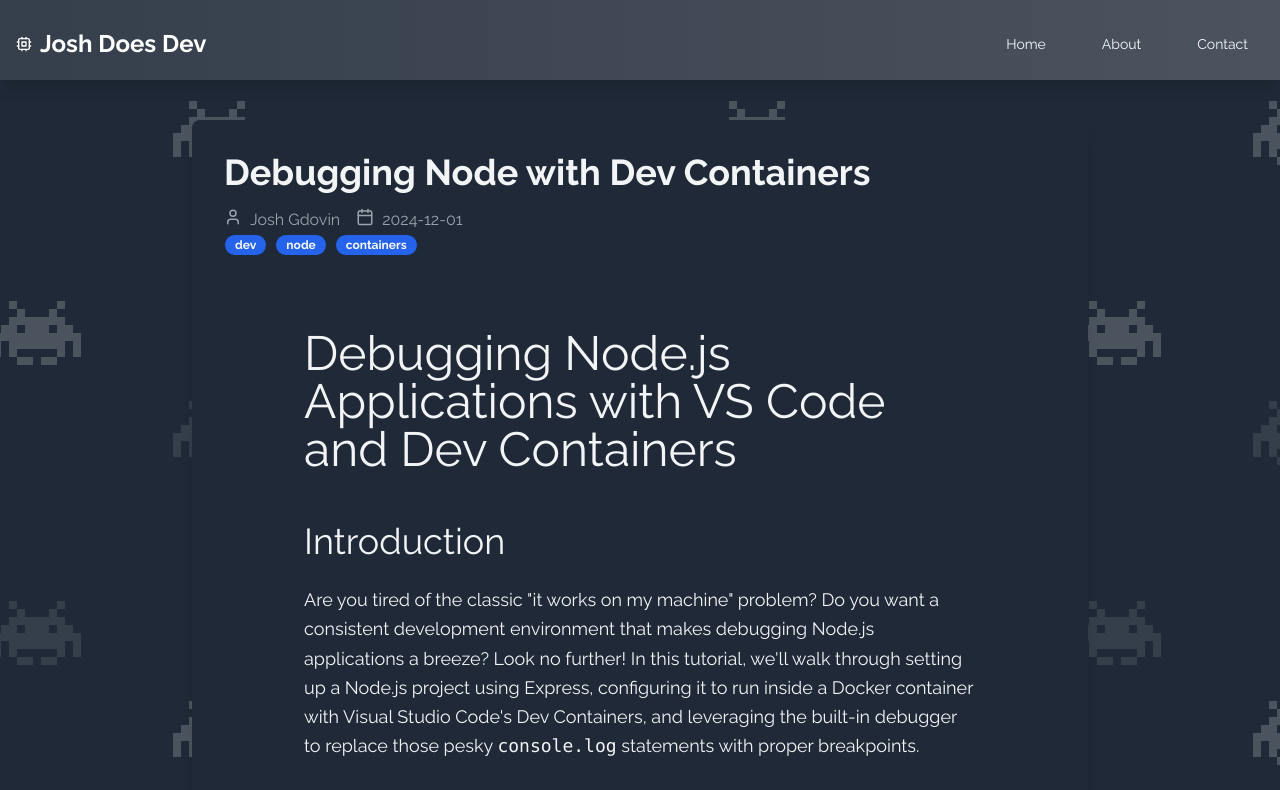
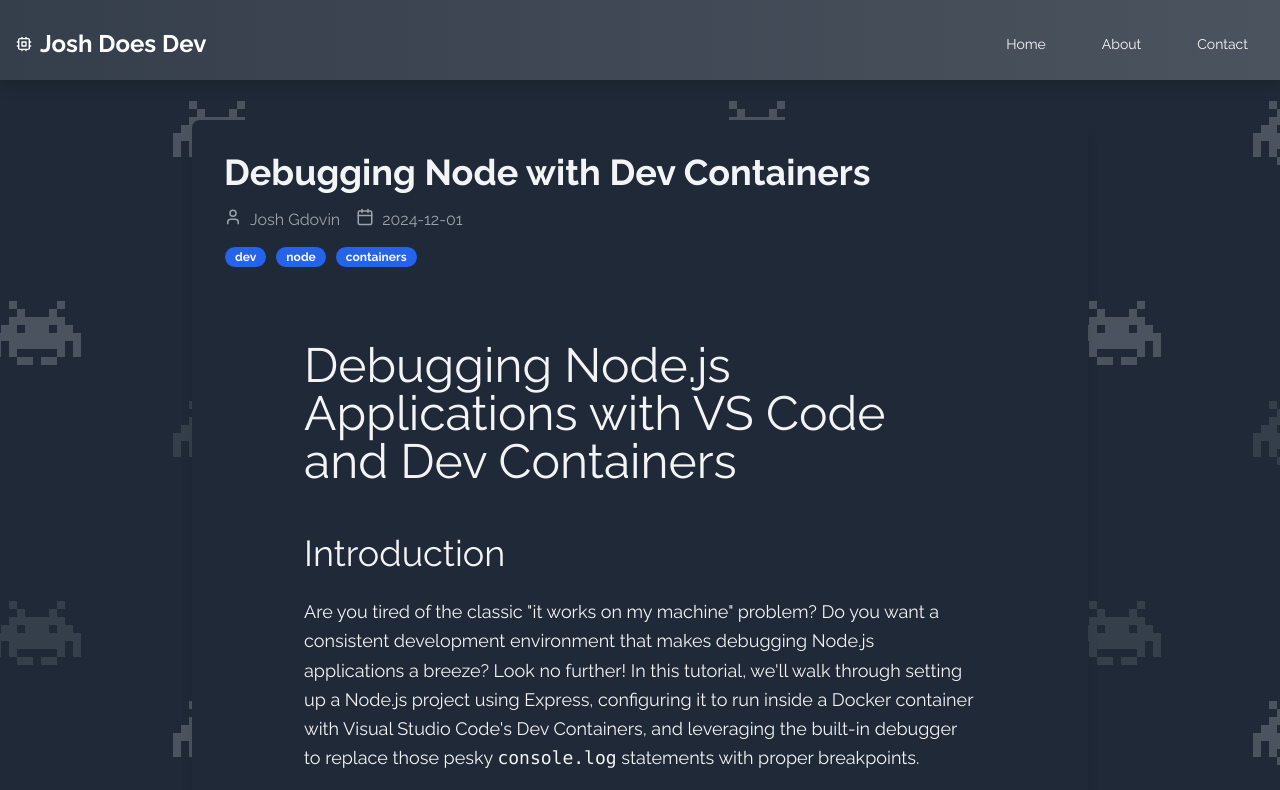
Before and after one commit to jgdovin/joshdoesdev, a Next.js app: page /posts/devcontainers in a window 1280 px wide. Shown: the top 790 px of the page. Built offline with nearby package versions, Linux system fonts and the light colour scheme.

Commit message:
fix spacing

```diff
--- a/src/app/posts/[slug]/page.tsx
+++ b/src/app/posts/[slug]/page.tsx
@@ -24,7 +24,7 @@ export default async function Post({ params }: Params) {
       <article className="overflow-hidden rounded-lg bg-white shadow-lg dark:bg-gray-800">
         <div className="p-8">
           <h1 className="mb-4 text-4xl font-bold">{post.title}</h1>
-          <div className="mb-6 flex flex-col text-gray-500 dark:text-gray-400">
+          <div className="mb-6 flex flex-col gap-3 text-gray-500 dark:text-gray-400">
             <div className="flex">
               <User size={18} className="mr-2" />
               <span className="mr-4">Josh Gdovin</span>
```
